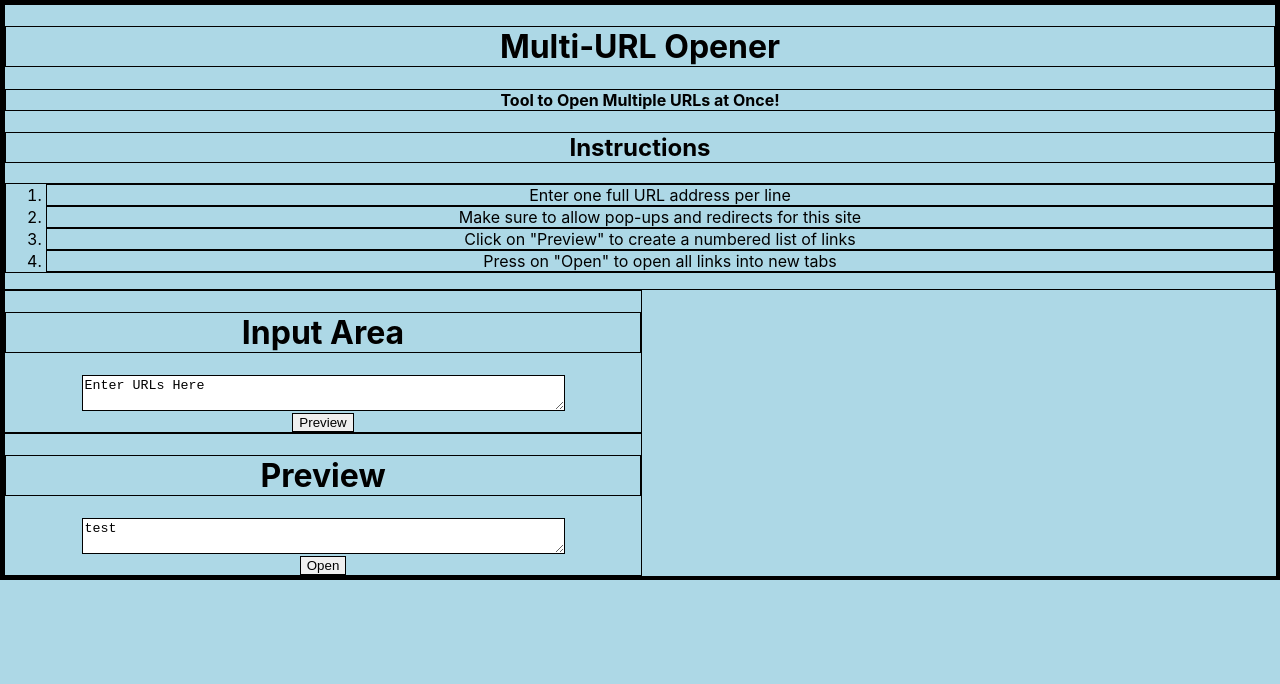
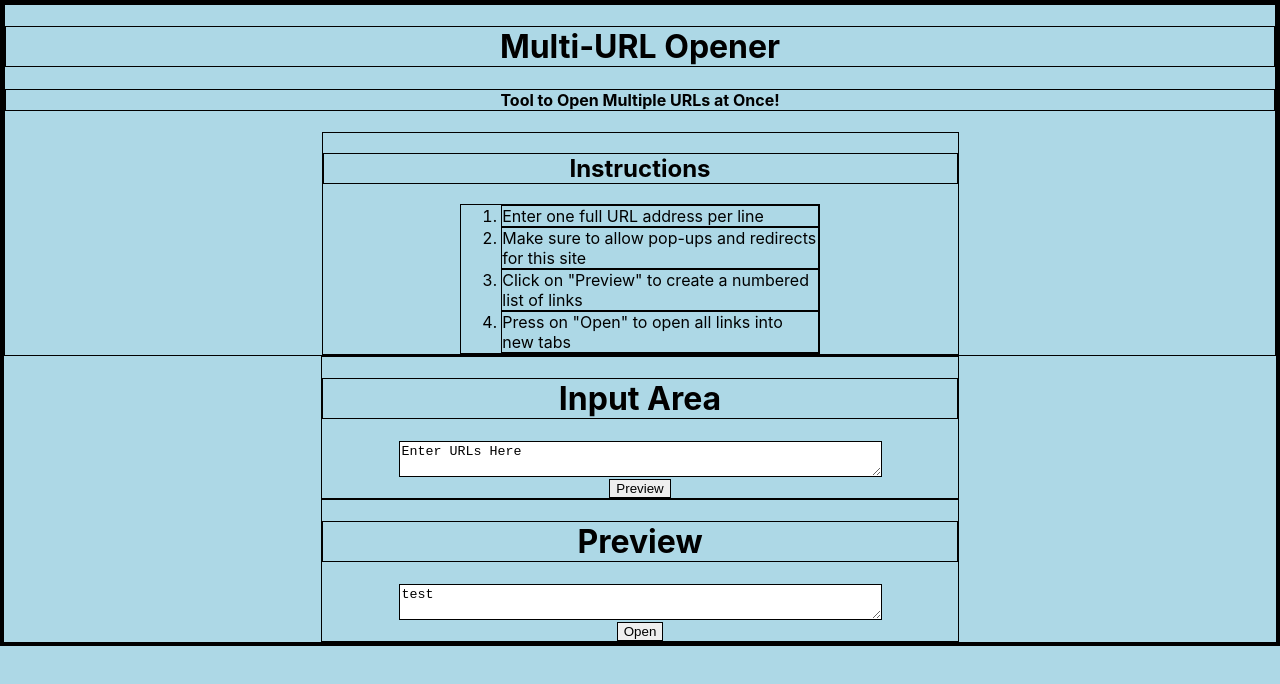
Before and after one commit to hung-dinh-nguyen/multi-url-opener, a React (Create React App) app: page / in a window 1280 px wide. Shown: the top 684 px of the page. Built offline with nearby package versions, Linux system fonts and the light colour scheme.

Commit message:
Centered Texts and Forms

```diff
--- a/src/App.css
+++ b/src/App.css
@@ -1,5 +1,7 @@
 .App {
   text-align: center;
+  justify-content: center;
+  margin: auto;
 }
 
 .App-logo {
@@ -44,3 +46,18 @@ body {
 * {
   border: 1px solid black;
 }
+
+.instructions {
+  text-align: center;
+  width: 50%;
+  margin: auto;
+}
+
+ol {
+  width: 50%;
+  margin: auto;
+}
+
+li {
+  text-align: left;
+}
--- a/src/App.js
+++ b/src/App.js
@@ -91,7 +91,7 @@ class App extends React.Component{
         <div className="intro">
           <h1>Multi-URL Opener</h1>
             <h4>Tool to Open Multiple URLs at Once!</h4>
-
+          <div className="instructions">
             <h2>Instructions</h2>
               <ol>
                 <li>Enter one full URL address per line</li>
@@ -99,6 +99,8 @@ class App extends React.Component{
                 <li>Click on "Preview" to create a numbered list of links</li>
                 <li>Press on "Open" to open all links into new tabs</li>
               </ol>
+          </div>
+
         </div>
         <UrlParser input={this.state.input} onChange={this.handleChange} onClick={this.parser}/>
         <Previewer preview={this.state.preview} onClick={this.opener}/>
--- a/src/components/previewer/previewer.css
+++ b/src/components/previewer/previewer.css
@@ -3,7 +3,7 @@
     text-align: center;
     justify-content: center;
     padding: auto;
-
+    margin: auto;
 }
 
 .preview-text {
--- a/src/components/url-parser/url-parser.css
+++ b/src/components/url-parser/url-parser.css
@@ -3,6 +3,7 @@
     text-align: center;
     justify-content: center;
     padding: auto;
+    margin: auto;
 }
 
 .input-text {
```
Lines whose indentation alone changed are shown as unchanged.
